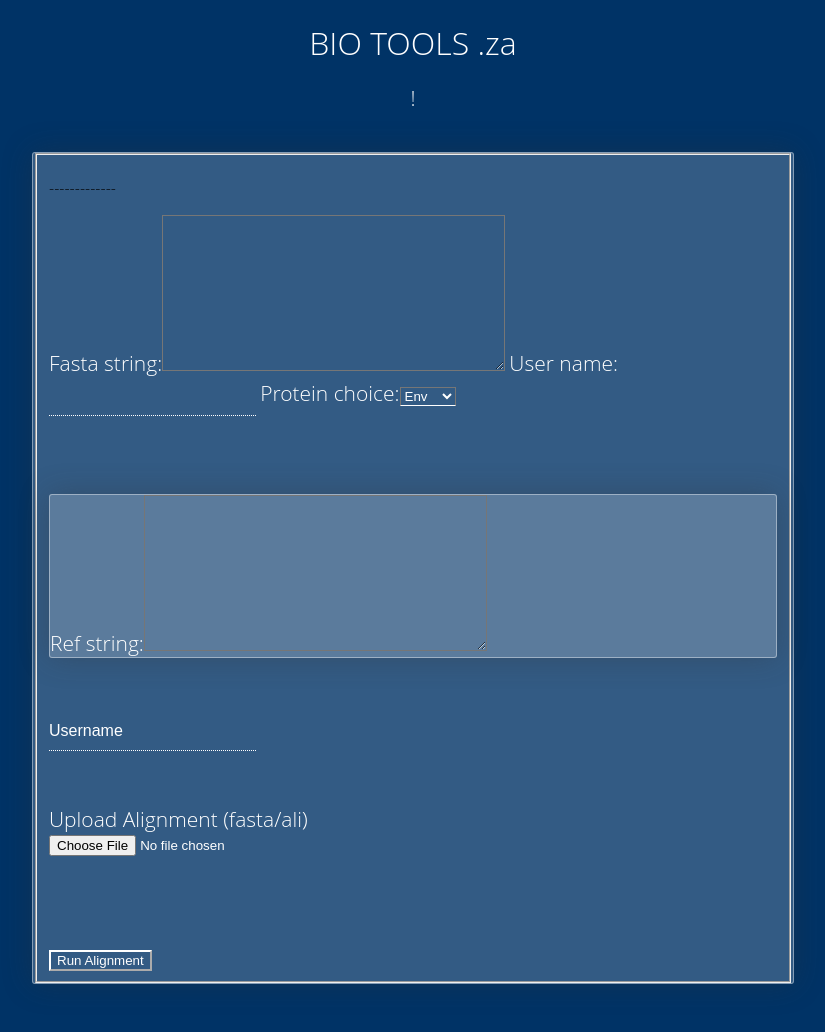
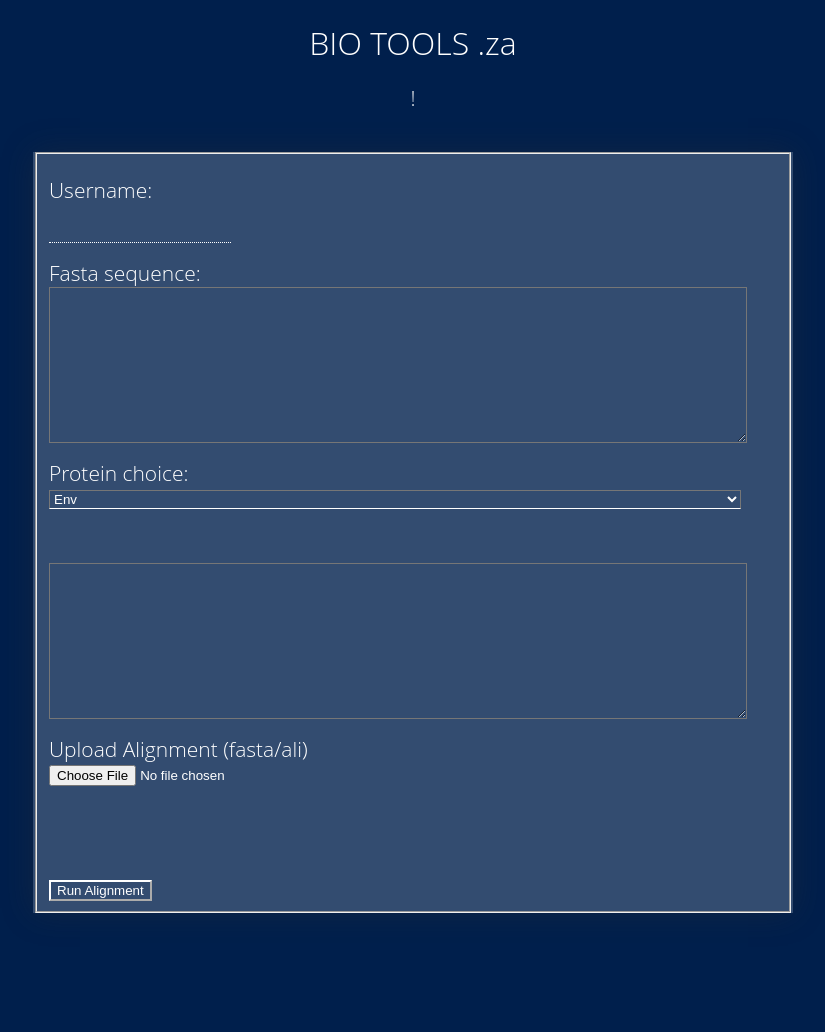
Before and after one commit to HIVis-Tools/serverH, a Django app: page /hivis/pretty_input_page in a window 1280 px wide. Shown: the whole page, without its empty margins (227-1052 px from the left). After the commit the page ends 913 px from the top, so only its background shows below. Run offline with Django 3.2, Linux system fonts and the light colour scheme; some libraries are stand-ins or nearby versions.

Commit message:
working version Nats branch

```diff
--- a/server/hivis/forms.py
+++ b/server/hivis/forms.py
@@ -14,16 +14,17 @@ class Alignment_form(forms.Form):
 		('vpu', 'Vpu'),
 		('other', 'Other'),
 	)
-	fasta_string = forms.CharField(widget=forms.Textarea(attrs={'class' : 'form-control'}))
-	user_name = forms.CharField(max_length=24)
-	protein_choice = forms.ChoiceField(choices=HXB2_SEQUENCES)
 
+        user_name = forms.CharField(label='Username', max_length=20,  widget=forms.TextInput(attrs={'class' : 'username_input'}))
+        fasta_string = forms.CharField(label='\nFasta sequence', widget=forms.Textarea(attrs={'class' : 'out-box'}))
+	protein_choice = forms.ChoiceField(required=False, choices=HXB2_SEQUENCES, widget=forms.Select(attrs={'class' : 'select-box'}))
+#        protein_choice = forms.ChoiceField(label='\nReference Sequence', choices=HXB2_SEQUENCES)
 
 	def __init__(self, request, *args, **kwargs):
 		super(Alignment_form, self).__init__(*args, **kwargs)
 
 class Additional_form(forms.Form):
-	ref_string = forms.CharField(widget=forms.Textarea)
+	ref_string = forms.CharField(label='',widget=forms.Textarea(attrs={'class' : 'out-box'}))
 
 	def __init__(self, request, *args, **kwargs):
 		super(Additional_form, self).__init__(*args, **kwargs)
--- a/server/hivis/static/H.css
+++ b/server/hivis/static/H.css
@@ -35,3 +35,21 @@ rect.background {
 .mismatch rect{
 	fill:rgb(200,100,100);
 }
+
+.out-box {
+  width: 95%;
+  display: block;
+  border-width: thin;
+}
+
+.username_input {
+  font-weight:300;
+  width: 25%;
+  display: block;
+  clear:both;
+
+}
+
+.select-box {
+   width: 95%;
+}
--- a/server/hivis/static/bootstrap-3.3.5-dist/css/formtheme.css
+++ b/server/hivis/static/bootstrap-3.3.5-dist/css/formtheme.css
@@ -2,7 +2,7 @@
   margin-top: 20px;
 }
 body{
-  background:url('http://www.wallpaperup.com/uploads/wallpapers/2012/08/30/12087/3574f899daef41d2f145eba13ff7840f.jpg');
+  background-color:#001F4C;
   background-size:100% 100%;
   background-attachment: fixed;
   background-repeat:no-repeat;
@@ -30,16 +30,16 @@ body{
   background-color:#fff;
   max-width:760px;
   margin:0 auto;
-  border:1px solid rgba(255, 255, 255, 0.4);;
+  border:0px solid rgba(255, 255, 255, 0.4);;
   background-color: rgba(255, 255, 255, 0.2);
   background: rgba(255, 255, 255, 0.2);
   margin-top:40px;
   -webkit-box-shadow: 0px 0px 30px 0px rgba(50, 50, 50, 0.32);
   -moz-box-shadow:    0px 0px 30px 0px rgba(50, 50, 50, 0.32);
   box-shadow:         0px 0px 30px 0px rgba(50, 50, 50, 0.32);
-  -webkit-border-radius: 3px;
-  -moz-border-radius: 3px;
-  border-radius: 3px;
+  -webkit-border-radius: 0px;
+  -moz-border-radius: 0px;
+  border-radius: 0px;
   -webkit-transition: background 1s ease-in-out;
   -moz-transition: background 1s ease-in-out;
   -ms-transition: background 1s ease-in-out;
--- a/server/hivis/templates/hivis/pretty_input_page.html
+++ b/server/hivis/templates/hivis/pretty_input_page.html
@@ -11,44 +11,32 @@
 
     <!-- Bootstrap -->
     <link href="../../static/bootstrap-3.3.5-dist/css/formtheme.css" rel="stylesheet">
+    <link type="text/css" rel="stylesheet" href="/static/H.css" />
 
 </head>
 
-<style type="text/css">
-   body { background: #003366; }
-</style>
-
 <div class="container auth">
     <h1 class="text-center">BIO TOOLS .za <span>!</span> </h1>
-    <div id="big-form" class="well auth-box">
+     <div id="big-form" class="well auth-box">
       <form action="test_alignment" method="POST">
 	<fieldset>
 
 
-	<p>-------------</p>
 	{% csrf_token %}
 
 
   <div class="auth-group">
 	<div>
-	 {{form}}
+	 {{form.as_p}}
         <p><br></p>
   </div>
   </div>
 
-<div class="auth-box">
-        {{hidden_form}}
+<div class="auth-group">
+        {{hidden_form.as_p}}
   </div>
 
 
-<!-- Text input-->
-          <div class="form-group">
-	        <p><br></p>
-            <div class="form-group">
-              <input id="textinput" name="textinput" placeholder="Username" class="form-control input-md" type="text">
-                <p><br></p>
-            </div>
-          </div>
 
 <!-- File Button -->
           <div class="form-group">
@@ -71,11 +59,9 @@
 
 
 	</fieldset>
-      </form>
-    </div>
+	</form>
   </div>
-
-
+  </div>
     <!-- jQuery (necessary for Bootstrap's JavaScript plugins) -->
     <script src="https://ajax.googleapis.com/ajax/libs/jquery/1.11.3/jquery.min.js"></script>
     <!-- Include all compiled plugins (below), or include individual files as needed -->
```
Also changed, not shown: server/hivis/static/bootstrap-3.3.5-dist/css/bootstrap.min.css.
